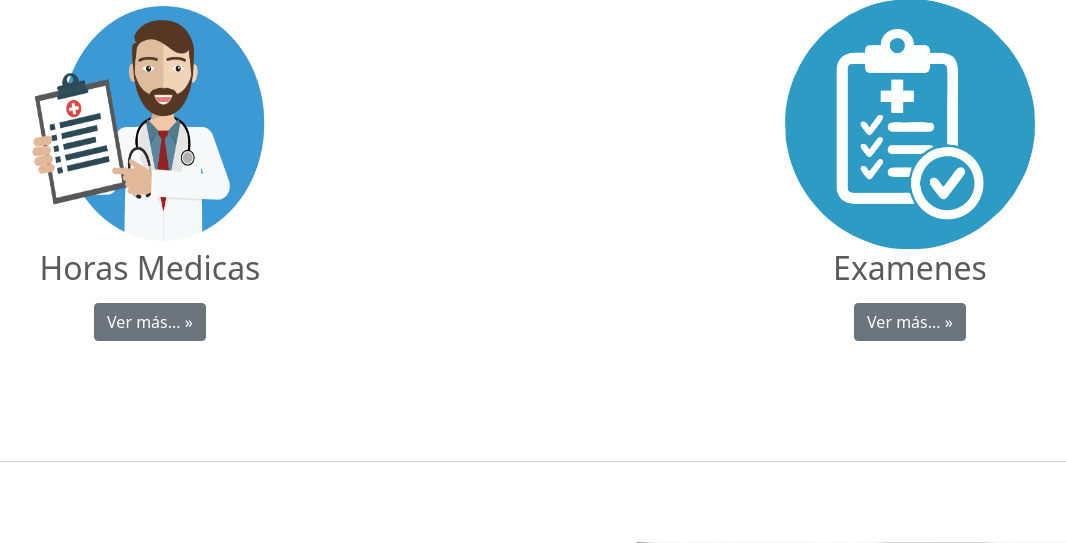
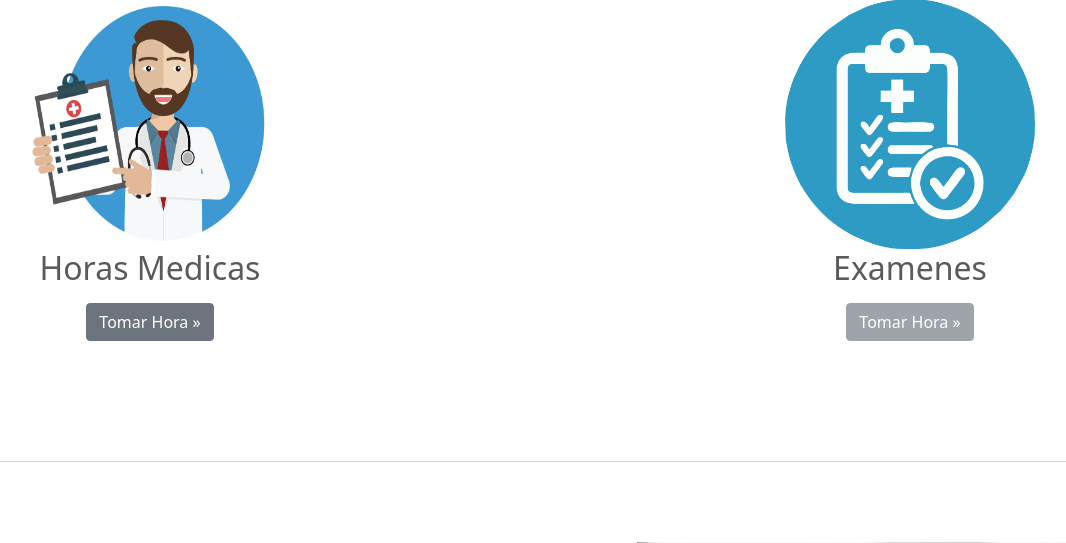
Before and after one commit to bastinasti/Galenos, a Django app: page / in a window 1280 px wide. Shown: the part 838-1381 px from the top of the page, without its empty margins (110-1176 px from the left). Run offline with Django 4.2, Linux system fonts and the light colour scheme; some libraries are stand-ins or nearby versions.

Commit message:
Update DelanekoShop.html

```diff
--- a/Inicio/templates/Inicio/DelanekoShop.html
+++ b/Inicio/templates/Inicio/DelanekoShop.html
@@ -44,7 +44,7 @@
 
             {% else %}
             <li class="nav-item">
-              <a class="nav-link active" href="{% url 'iniciosesion' %}">Funcionarios</a>
+              <a class="nav-link active" href="{% url 'iniciosesion' %}">Inicio Sesión</a>
             </li>
             {% endif %}
 
@@ -149,7 +149,7 @@
           <img src="{% static 'Inicio/img/inicio/icon2.png' %}" width="250" height="250">
           <h2>Horas Medicas</h2>
           <p></p>
-          <p><a class="btn btn-secondary" href="{% url 'registro' %}">Ver más... &raquo;</a></p>
+          <p><a class="btn btn-secondary" href="{% url 'registro' %}">Tomar Hora &raquo;</a></p>
         </div>
         <!--GATOS-->
         <div class="col-lg-4">
@@ -163,7 +163,7 @@
           <img src="{% static 'inicio/img/inicio/icon1.png' %}" alt="none" width="250" height="250">
           <h2>Examenes</h2>
           <p></p>
-          <p><a class="btn btn-secondary" href="{% url 'registro2' %}">Ver más... &raquo;</a></p>
+          <p><a class="btn btn-secondary disabled" href="{% url 'registro2' %}">Tomar Hora &raquo;</a></p>
         </div><!-- /.col-lg-4 -->
       </div><!-- /.row -->
 
```
